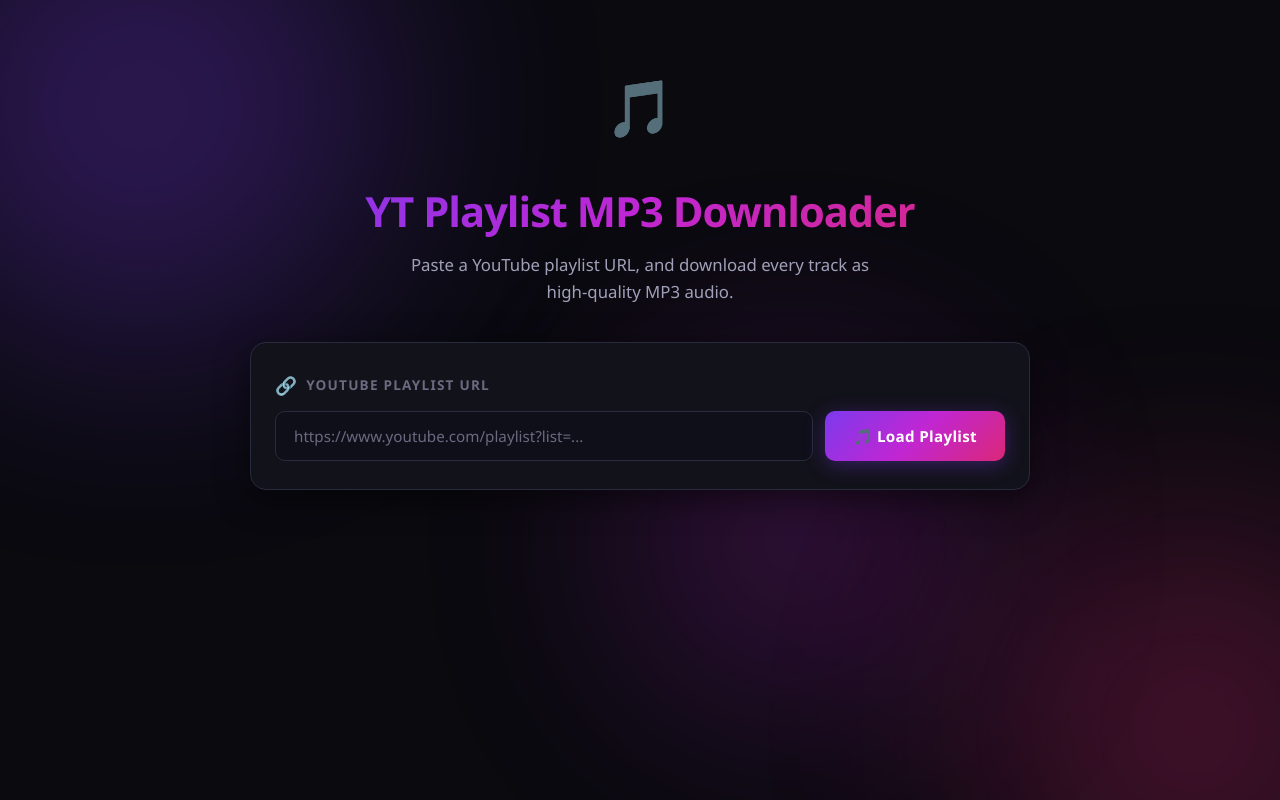
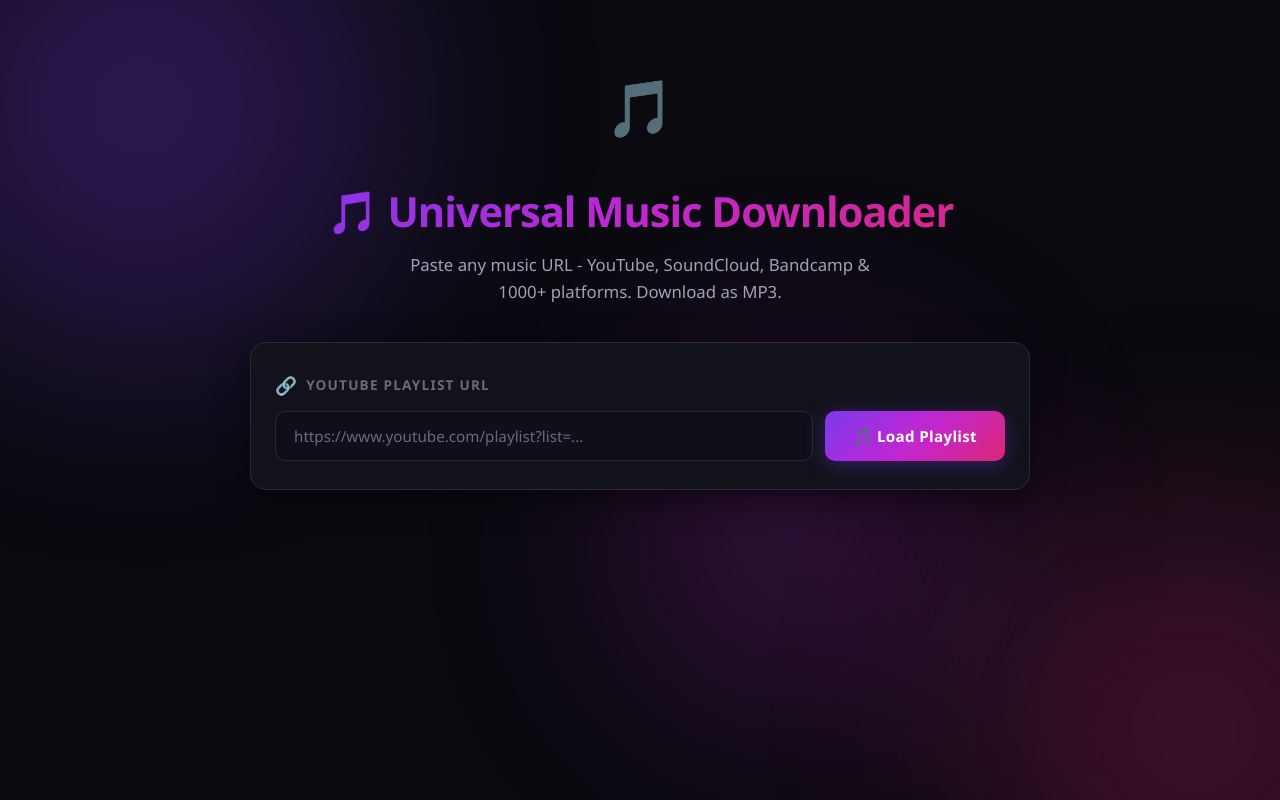
Before and after one commit to JustAM0/yt-playlist-downloader, a website: page public/index.html in a window 1280 px wide. Drawn offline with Linux system fonts and the light colour scheme.

Commit message:
Update title for multi-platform support

```diff
--- a/public/index.html
+++ b/public/index.html
@@ -3,7 +3,7 @@
 <head>
     <meta charset="UTF-8">
     <meta name="viewport" content="width=device-width, initial-scale=1.0">
-    <title>YT Playlist MP3 Downloader</title>
+    <title>Universal Music Downloader</title>
     <style>
         :root {
             --bg-primary: #0a0a0f;
@@ -665,8 +665,8 @@
         <!-- Header -->
         <div class="header">
             <div class="header-icon">🎵</div>
-            <h1>YT Playlist MP3 Downloader</h1>
-            <p>Paste a YouTube playlist URL, and download every track as high-quality MP3 audio.</p>
+           <h1>🎵 Universal Music Downloader</h1>
+            <p>Paste any music URL - YouTube, SoundCloud, Bandcamp & 1000+ platforms. Download as MP3.</p>
         </div>
 
         <!-- Input Section -->
```
